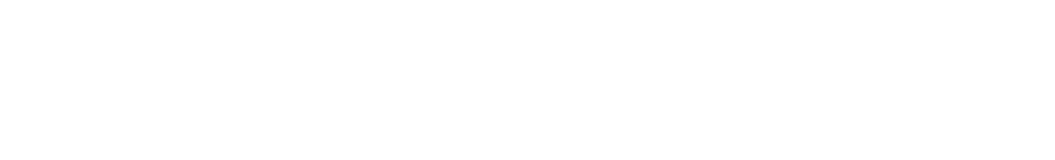
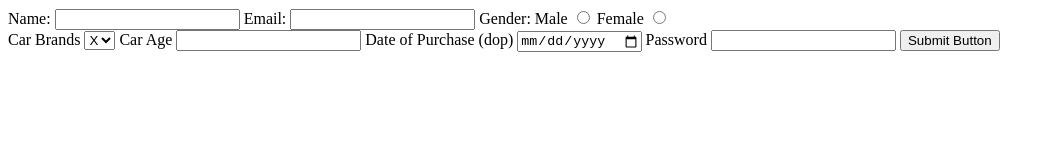
Before and after one commit to acciojob/car-insurance-form-Ravi-Kumar-Yedla, a website: page main.html in a window 1280 px wide. Shown: the whole page, without its empty margins (0-1055 px from the left). Drawn offline with Linux system fonts and the light colour scheme.

Commit message:
created a submission

```diff
--- a/main.html
+++ b/main.html
@@ -8,6 +8,30 @@
 
 <body>
 	<!-- the entire body must be written by student -->
+     <form action="/submit_form" method="post">
+		 <label for="name">Name:</label>
+		 <input type="text" id="name" required>
+		  <label for="email">Email:</label>
+		 <input type="email" id="email" required>
+		 <label>Gender:</label>
+		  <label for="male">Male</label>
+		 <input type="radio" id="male"name="gender" required>
+		   <label for="female">Female</label>
+		 <input type="radio" id="female"name="gender" required><br>
+		<label for="cars">Car Brands</label>
+		 <select id="cars">
+			<option value="BMW">X</option>
+			 <option value="Audi">Y</option>
+			 <option value="Mercedez">Z</option>
+		</select>
+		 <label for="carage">Car Age</label>
+		 <input type="number" id="carage" required>
+		 <label for="dop">Date of Purchase (dop)</label>
+           <input type="date" id="dop" required>
+		 <label for="password">Password</label>
+		 <input type="password" id="password" required>
+		 <button type="submit">Submit Button</button>
+	 </form>
     <script type="text/javascript" src="./script.js">
 </script>
 
```
